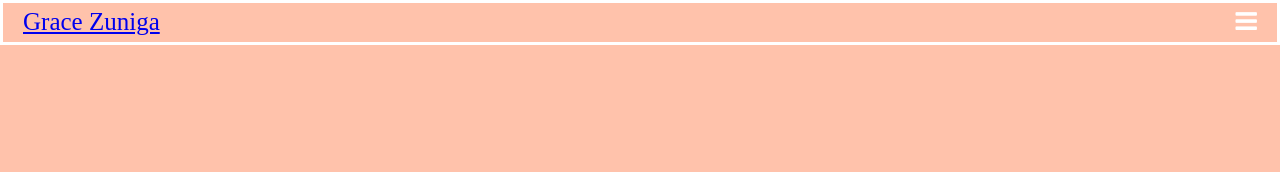
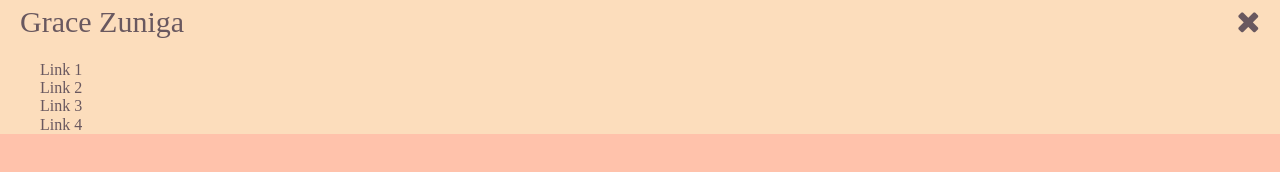
Before and after one commit to graceabby/website-portfolio, a plain HTML site: page index.html in a window 1280 px wide. Both pictures are taken after a click on the element 1246 px from the left and 22 px from the top of the page. Drawn offline with Linux system fonts and the light colour scheme.

Commit message:
added script for nav

```diff
--- a/css/style.css
+++ b/css/style.css
@@ -5,13 +5,18 @@
 body {
 	background: #ffc2ab;
 }
-
+.top-nav {
+	background: #FCDDBC;
+}
+.brand-link {
+	color: #69585F;
+	text-decoration: none;
+}
 .navbar {
 	display: flex;
-	font-size: 25px;
+	font-size: 30px;
 	padding: 5px 20px;
-	border: 3px solid #fff;
-	color: #fff;
+	color: #69585F;
 }
 .nav-toggle {
 	margin-left: auto;
@@ -20,3 +25,10 @@ body {
 .nav-list-collapsed {
 	display: none;
 }
+.nav-list {
+	list-style: none;
+}
+.nav-list a{
+	text-decoration: none;
+	color: #69585F;
+	}
--- a/js/script.js
+++ b/js/script.js
@@ -1 +1,15 @@
-console.log('Hey');
+var topNavList = document.querySelector('#top-nav-list');
+var topNavToggle = document.querySelector('#top-nav-toggle');
+var navCollapsed = true;
+
+topNavToggle.addEventListener('click',function(){
+	if(navCollapsed === true) {
+		topNavList.classList.remove('nav-list-collapsed');
+		topNavToggle.innerHTML = '<i class="fa fa-times" aria-hidden="true"></i>';
+		navCollapsed = false;
+	} else {
+		topNavList.classList.add('nav-list-collapsed');
+		topNavToggle.innerHTML = '<i class="fa fa-bars" aria-hidden="true"></i>';
+		navCollapsed = true;
+	}
+});
```
